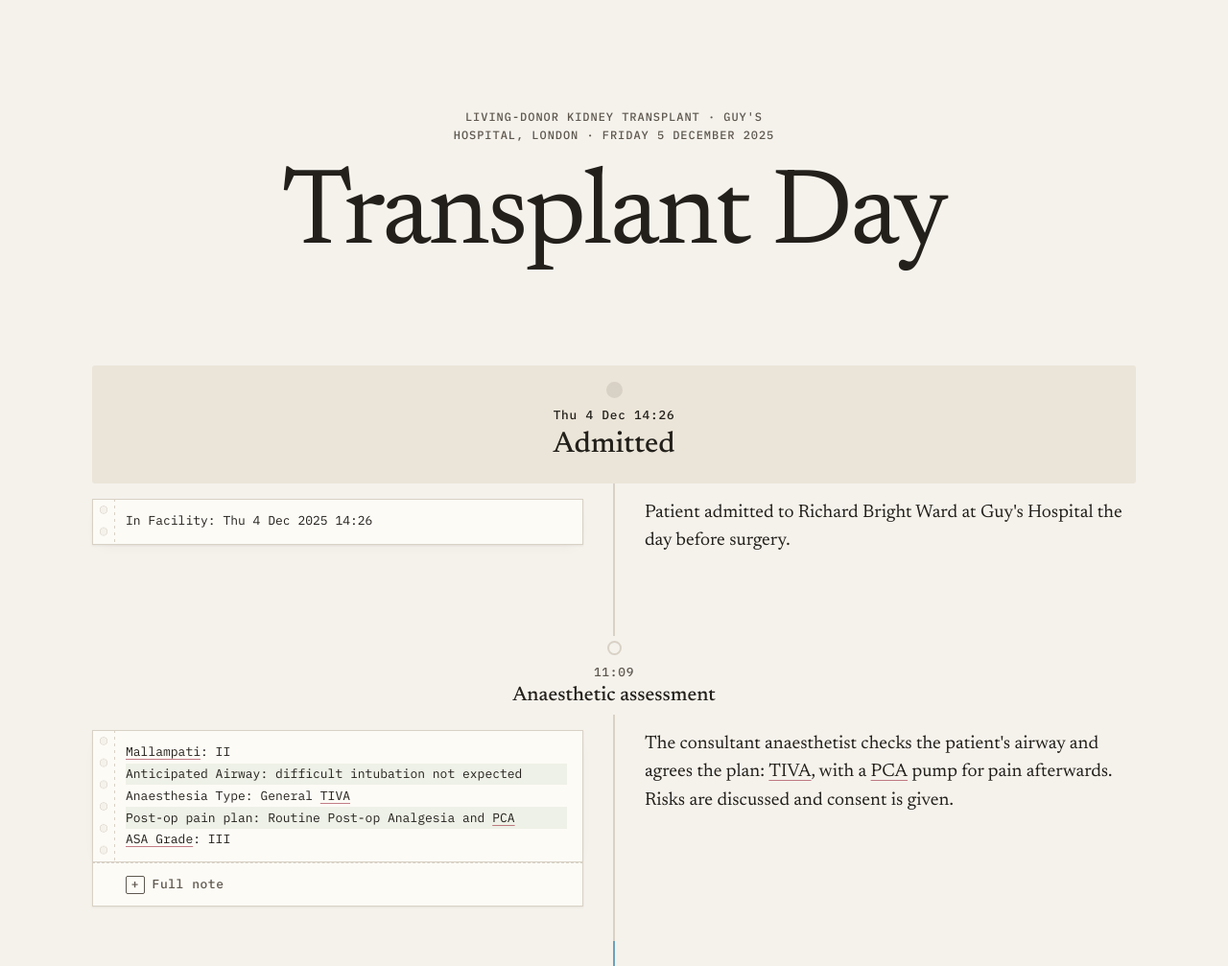
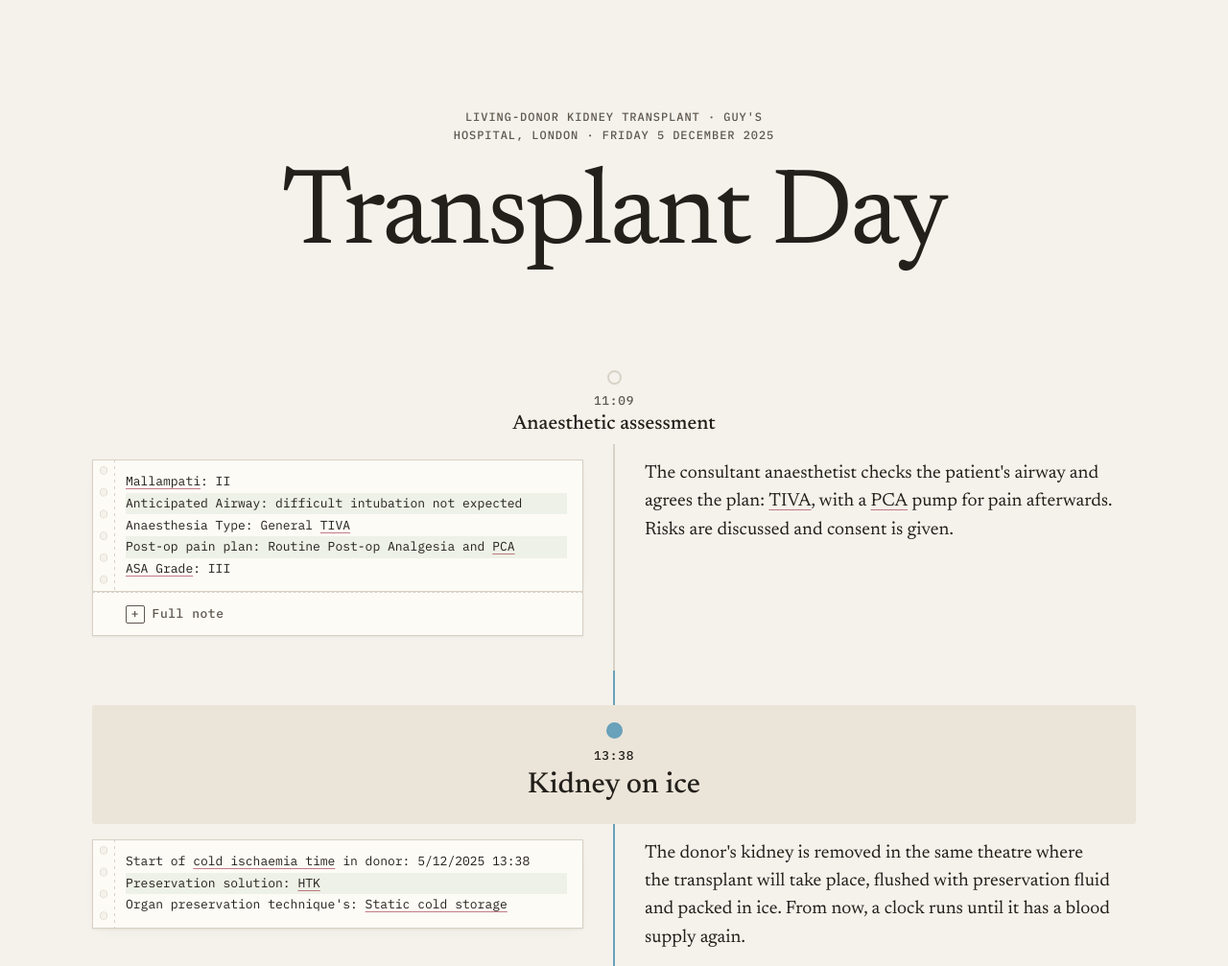
Before and after one commit to jimblizz/kidney-transplant, a plain HTML site: page site/index.html in a window 1280 px wide. Shown: the top 1007 px of the page at 96% size. Drawn offline with Linux system fonts and the light colour scheme.

Commit message:
Drop Thu 4 Dec admission entry; timeline starts at anaesthetic assessment
Co-Authored-By: Claude Opus 5.5 <noreply@anthropic.com>

```diff
--- a/site/content.js
+++ b/site/content.js
@@ -1,13 +1,7 @@
 // All words on the page. [[term]] or [[shown text|term]] links to GLOSSARY (case-insensitive).
-// `at` = minutes since midnight Fri 5 Dec 2025 (null = unknown / other day); check.mjs uses it for ordering.
+// `at` = minutes since midnight Fri 5 Dec 2025 (null = unknown); check.mjs uses it for ordering.
 globalThis.CONTENT = {
   events: [
-    {
-      time: '14:26', date: 'Thu 4 Dec', at: null, milestone: 1,
-      label: 'Admitted', source: 'Case tracking',
-      note: `In Facility: Thu 4 Dec 2025 14:26`,
-      explain: `Patient admitted to Richard Bright Ward at Guy's Hospital the day before surgery.`,
-    },
     {
       time: '11:09', at: 669, milestone: 0,
       label: 'Anaesthetic assessment', source: 'Anaesthesia preprocedure evaluation · Op note',
--- a/site/index.html
+++ b/site/index.html
@@ -175,7 +175,7 @@ const phase = i => i < ICE ? 0 : i < PEAK ? 1 : 2;
 
 document.querySelector('.timeline').innerHTML = events.map((e, i) => `
 <li class="ev m${e.milestone} p${phase(i)}" data-i="${i}">
-  <h2 class="label"><time>${esc(`${e.date ?? ''} ${e.time}`.trim())}</time> ${esc(e.label)}</h2>
+  <h2 class="label"><time>${esc(e.time)}</time> ${esc(e.label)}</h2>
   <div class="note">
     <div class="txt">${link(e.note)}</div>
     ${e.detail ? `<details><summary>Full note</summary><ul>${e.detail.map(d => `<li>${link(d)}</li>`).join('')}</ul></details>` : ''}
```
